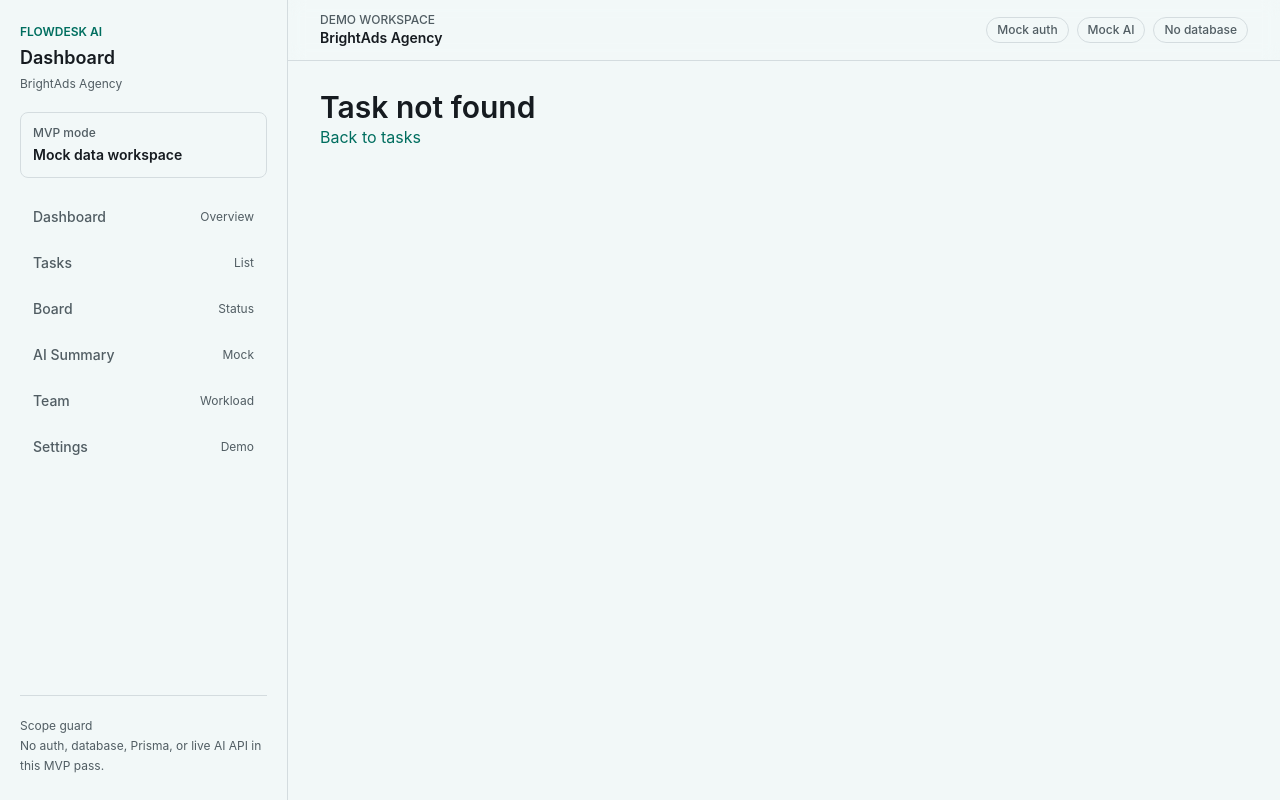
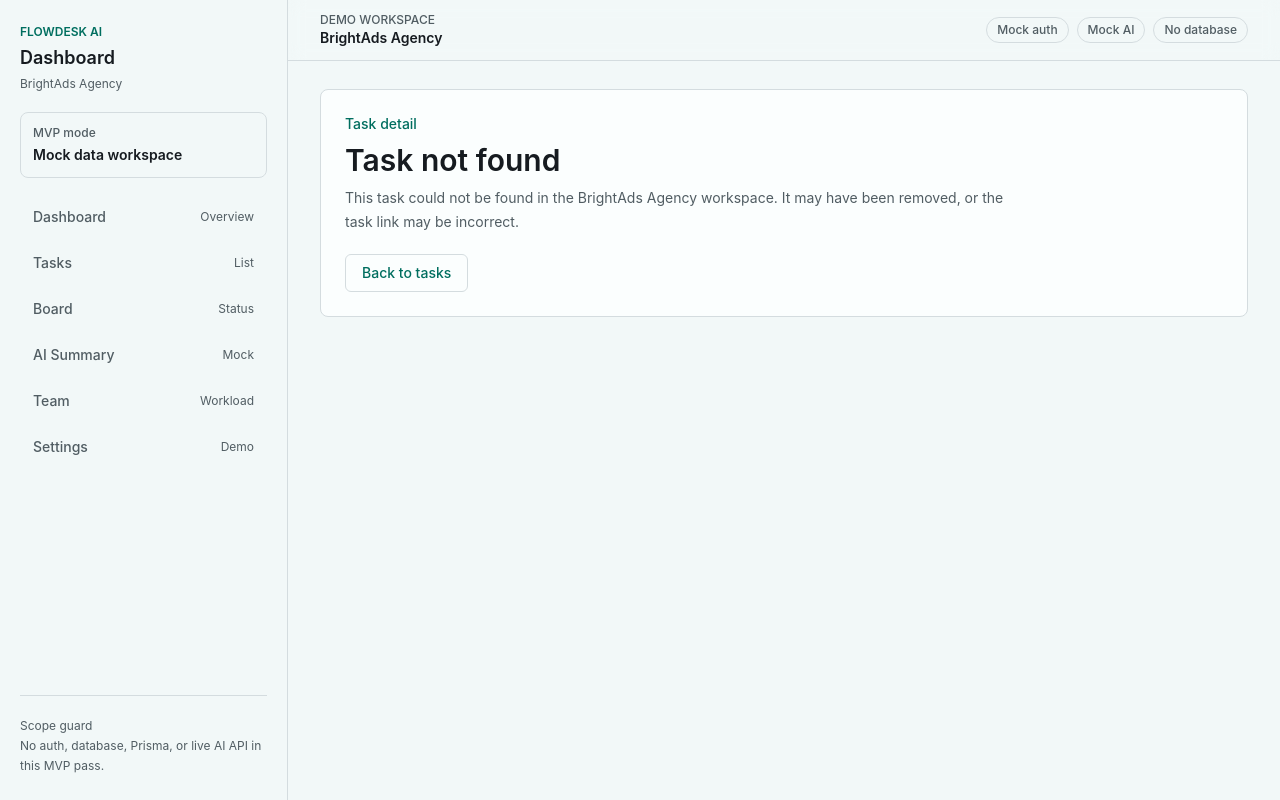
Before and after one commit to KRIT-KDEv/FlowDesk-AI-Internal-Task, a Next.js app: page /tasks/new in a window 1280 px wide. Built offline with nearby package versions, Linux system fonts and the light colour scheme.

Commit message:
chore: improve task detail fallback states

```diff
--- a/app/tasks/[id]/page.tsx
+++ b/app/tasks/[id]/page.tsx
@@ -40,16 +40,32 @@ function formatDate(date: Date) {
   return dateFormatter.format(date);
 }
 
+function getDisplayText(value: string | null | undefined, fallback: string) {
+  const text = value?.trim();
+
+  return text ? text : fallback;
+}
+
 export default async function TaskDetailPage({ params }: TaskDetailPageProps) {
   const data = await getTaskDetailData(params.id);
 
   if (!data) {
     return (
-      <main className="space-y-4">
-        <h1 className="text-3xl font-semibold">Task not found</h1>
-        <Link className="text-accent" href="/tasks">
-          Back to tasks
-        </Link>
+      <main className="space-y-6">
+        <section className="rounded-lg border border-border bg-panel p-6">
+          <p className="text-sm font-medium text-accent">Task detail</p>
+          <h1 className="mt-2 text-3xl font-semibold">Task not found</h1>
+          <p className="mt-2 max-w-2xl text-sm leading-6 text-muted">
+            This task could not be found in the BrightAds Agency workspace. It
+            may have been removed, or the task link may be incorrect.
+          </p>
+          <Link
+            className="mt-5 inline-flex rounded-md border border-border px-4 py-2 text-sm font-medium text-accent"
+            href="/tasks"
+          >
+            Back to tasks
+          </Link>
+        </section>
       </main>
     );
   }
@@ -65,7 +81,7 @@ export default async function TaskDetailPage({ params }: TaskDetailPageProps) {
         <p className="mt-3 text-sm font-medium text-accent">Task detail</p>
         <h1 className="text-3xl font-semibold">{task.title}</h1>
         <p className="mt-2 text-muted">
-          {task.description ?? "No description provided."}
+          {getDisplayText(task.description, "No description provided.")}
         </p>
       </section>
 
@@ -81,22 +97,26 @@ export default async function TaskDetailPage({ params }: TaskDetailPageProps) {
         <div className="rounded-lg border border-border bg-panel p-4">
           <p className="text-sm text-muted">Assignee</p>
           <p className="mt-1 font-medium">
-            {task.assignee?.name ?? "Unassigned."}
+            {getDisplayText(task.assignee?.name, "Unassigned")}
           </p>
         </div>
         <div className="rounded-lg border border-border bg-panel p-4">
           <p className="text-sm text-muted">Due date</p>
           <p className="mt-1 font-medium">
-            {formatOptionalDate(task.dueDate, "No due date.")}
+            {formatOptionalDate(task.dueDate, "No due date")}
           </p>
         </div>
         <div className="rounded-lg border border-border bg-panel p-4">
           <p className="text-sm text-muted">Created by</p>
-          <p className="mt-1 font-medium">{task.createdBy.name}</p>
+          <p className="mt-1 font-medium">
+            {getDisplayText(task.createdBy?.name, "Unknown creator")}
+          </p>
         </div>
         <div className="rounded-lg border border-border bg-panel p-4">
           <p className="text-sm text-muted">Workspace</p>
-          <p className="mt-1 font-medium">{task.workspace.name}</p>
+          <p className="mt-1 font-medium">
+            {getDisplayText(task.workspace?.name, "Unknown workspace")}
+          </p>
         </div>
         <div className="rounded-lg border border-border bg-panel p-4">
           <p className="text-sm text-muted">Created</p>
```
